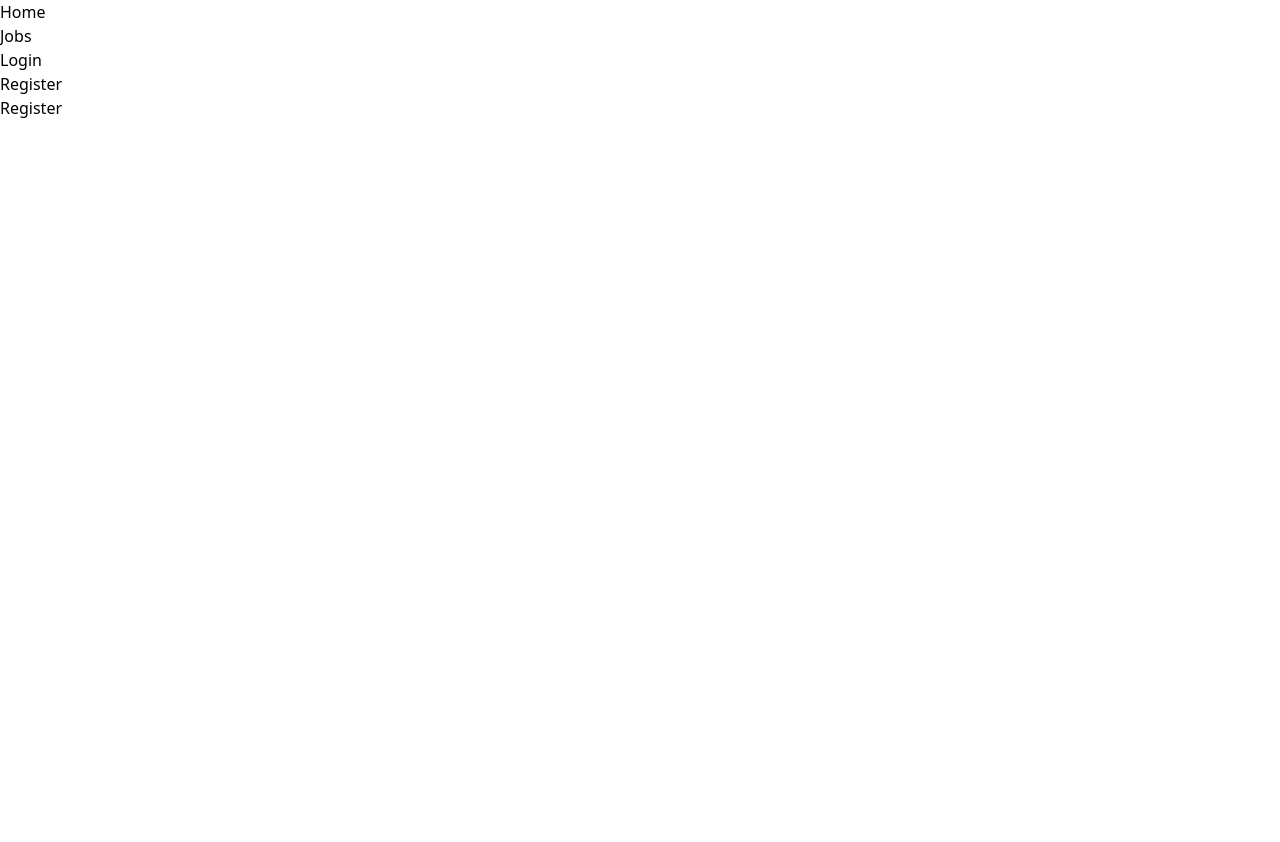
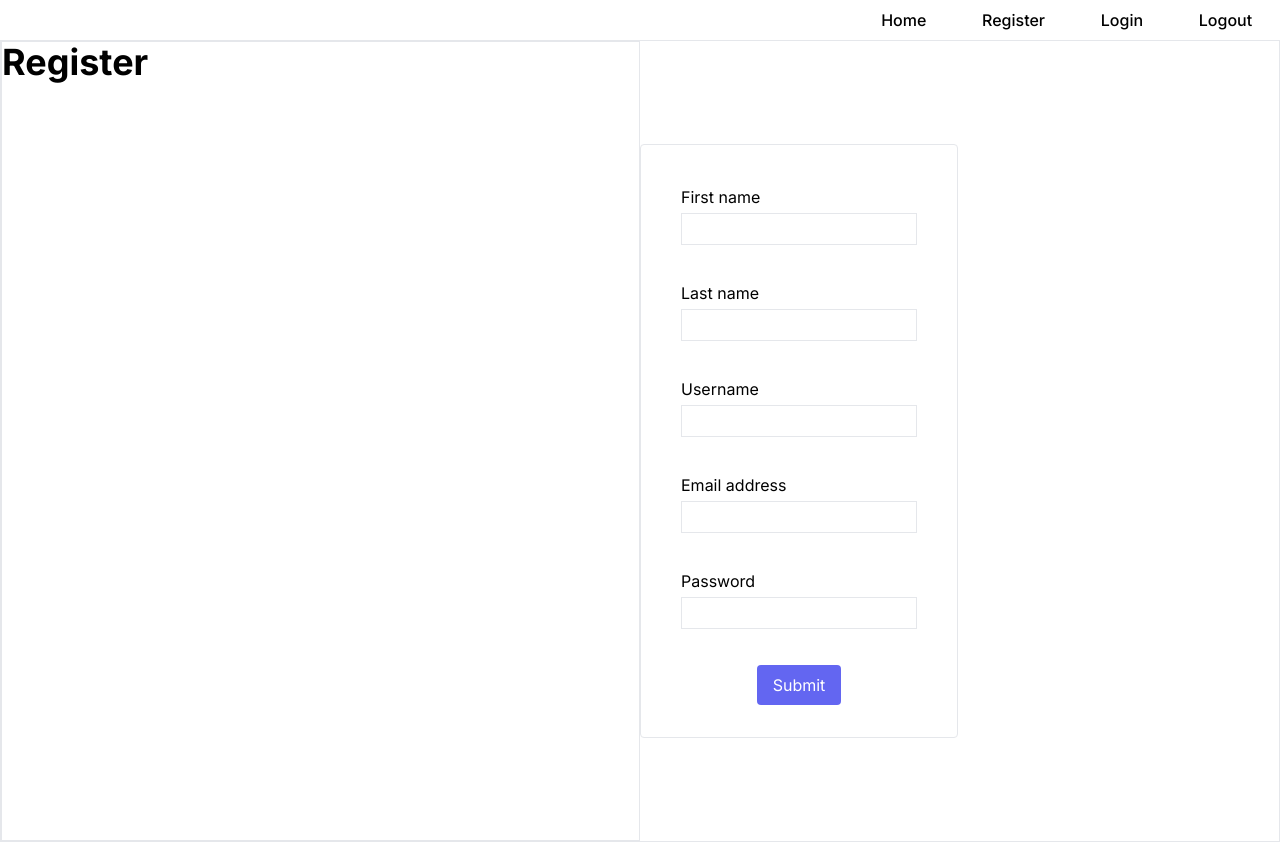
Before and after one commit to matiaslapolla/tution-webclient, a Next.js app: page /register in a window 1280 px wide. Before the commit the page ends 800 px from the top, so only its background shows below. Built offline with nearby package versions, Linux system fonts and the light colour scheme.

Commit message:
starting commit

```diff
--- a/package.json
+++ b/package.json
@@ -14,5 +14,10 @@
     "next": "^13.4.2",
     "react": "^18.2.0",
     "react-dom": "^18.2.0"
+  },
+  "devDependencies": {
+    "autoprefixer": "^10.4.14",
+    "postcss": "^8.4.21",
+    "tailwindcss": "^3.3.2"
   }
 }
--- a/src/app/components/app-router.js
+++ b/src/app/components/app-router.js
@@ -1,33 +1,40 @@
 import Link from "next/link";
+import CustomLinkButton from "./atoms/link-button";
+
+const routes = [
+  {
+    path: "/home",
+    displayText: "Home",
+  },
+  {
+    path: "/register",
+    displayText: "Register",
+  },
+  {
+    path: "/login",
+    displayText: "Login",
+  },
+  {
+    path: "/logout",
+    displayText: "Logout",
+  },
+];
 
 const AppRouter = () => {
   return (
     <>
       <div>
-				<div className="">
-					<ul>
-						<li className="">
-							<Link className="" href="/home">
-								Home
-							</Link>
+        <div className="flex justify-between">
+          <div className="w-2/3" />
+          <ul className="flex w-1/3 justify-around ">
+            {routes.map((route) => (
+              <li key={route.path}>
+                <CustomLinkButton
+                  route={route.path}
+                  linkText={route.displayText}
+                />
               </li>
-						<li>
-							<Link className="" href="/jobs">
-								Jobs
-							</Link>
-						</li>
-						<li>
-							<Link className="" href="/login">
-								Login
-							</Link>
-						</li>
-					</ul>
-					<ul>
-						<li>
-							<Link className="" href="/register">
-								Register
-							</Link>
-						</li>
+            ))}
           </ul>
         </div>
       </div>
--- /dev/null
+++ b/src/app/components/atoms/header-title-h1.js
@@ -0,0 +1,9 @@
+import React from 'react'
+
+const HeaderTitle = ({ title }) => {
+  return (
+    <h1 className="text-4xl font-bold">{title}</h1>
+  )
+}
+
+export default HeaderTitle
--- /dev/null
+++ b/src/app/components/atoms/link-button.js
@@ -0,0 +1,21 @@
+const { default: Link } = require("next/link");
+
+const CustomLinkButton = (props) => {
+  const { route, linkText, ...other } = props;
+
+  return (
+    <>
+      <Link className="" href={route}>
+        <button
+          className={
+            "text-black hover:text-indigo-500 font-medium py-2 px-4"
+          }
+        >
+          {linkText}
+        </button>
+      </Link>
+    </>
+  );
+};
+
+export default CustomLinkButton;
--- /dev/null
+++ b/src/app/components/molecules/submit-form.js
@@ -0,0 +1,101 @@
+"use client"
+
+import { useState } from "react";
+
+
+const SubmitForm = () => {
+
+  const [formValues, setFormValues] = useState({
+    email: "",
+    password: "",
+  });
+
+  const [formErrors, setFormErrors] = useState({
+    email: "",
+    password: ""
+  })
+
+  const handleChange = (e, fieldName) => {
+    setFormValues({
+      ...formValues,
+      [fieldName]: e.target.value
+    })
+  }
+
+  const validateEmail = (email) => {
+    const emailPattern = /^[^\s@]+@[^\s@]+\.[^\s@]+$/;
+    return emailPattern.test(email)
+  }
+
+  const validatePassword = (password) => {
+    const passwordPattern = /^(?=.*[a-z])(?=.*[A-Z])(?=.*\d)[a-zA-Z\d]{8,}$/;
+    return passwordPattern.test(password)
+  }
+
+  const handleSubmit = (e) => {
+    e.preventDefault()
+
+    let errors = {
+      email: "",
+      password: ""
+    }
+
+    let validEmail = validateEmail(formValues.email)
+    if (validEmail === false) {
+      errors.email = 'Invalid email'
+    }
+
+    let validPassword = validatePassword(formValues.password)
+    if (validPassword === false) {
+      errors.password = 'Invalid password'
+    }
+
+    if (validEmail && validPassword) {
+      console.log('valid')
+    } else {
+      console.log('invalid')
+      setFormErrors(errors)
+    }
+
+  }
+
+  return (
+    <>
+      <form onSubmit={handleSubmit} className="border flex flex-col gap-4 items-center w-fit rounded p-8">
+        <div className="flex gap-1 flex-col p-2 hover:bg-indigo-100 rounded-xl">
+          <label>First name</label>
+          <input onChange={(e) => handleChange(e, 'firstName')} type="text" className="hover:border-indigo-500 w-auto border h-8" />
+          <p className="text-red-500">{formErrors.firstName}</p>
+        </div>
+        <div className="flex gap-1 flex-col p-2 hover:bg-indigo-100 rounded-xl">
+          <label>Last name</label>
+          <input onChange={(e) => handleChange(e, 'lastName')} type="text" className="hover:border-indigo-500 w-auto border h-8" />
+          <p className="text-red-500">{formErrors.lastName}</p>
+        </div>
+        <div className="flex gap-1 flex-col p-2 hover:bg-indigo-100 rounded-xl">
+          <label>Username</label>
+          <input onChange={(e) => handleChange(e, 'username')} type="text" className="hover:border-indigo-500 w-auto border h-8" />
+          <p className="text-red-500">{formErrors.username}</p>
+        </div>
+        <div className="flex gap-1 flex-col p-2 hover:bg-indigo-100 rounded-xl">
+          <label>Email address</label>
+          <input onChange={(e) => handleChange(e, 'email')} type="email" className="hover:border-indigo-500 w-auto border h-8" />
+          <p className="text-red-500">{formErrors.email}</p>
+        </div>
+        <div className="flex gap-1 flex-col p-2 hover:bg-indigo-100 rounded-xl">
+          <label>Password</label>
+          <input onChange={(e) => handleChange(e, 'password')} type="password" className="hover:border-indigo-500 w-auto border h-8" />
+          <p className="text-red-500">{formErrors.password}</p>
+        </div>
+        <button type="submit" className="bg-indigo-500 rounded text-white px-4 py-2 mt-2">
+          Submit
+        </button>
+      </form>
+      {formValues.email}
+      {formValues.password}
+    </>
+  );
+
+}
+
+export default SubmitForm;
--- a/src/app/layout.js
+++ b/src/app/layout.js
@@ -1,14 +1,17 @@
+import { Inter } from "next/font/google";
 import AppRouter from "./components/app-router";
 import "./globals.css";
 
+const inter = Inter({ subsets: ["latin"], display: "swap" });
+
 export const metadata = {
 	title: "Tution",
-	description: "El lugar de Tu Tienda Online",
+	description: "Tu Tienda Online",
 };
 
 export default function RootLayout({ children }) {
 	return (
-		<html lang="es">
+		<html lang="es" className={inter.className}>
 			<body>
 				<AppRouter />
 				{children}
--- /dev/null
+++ b/src/app/logout/page.js
@@ -0,0 +1,7 @@
+import React from "react";
+
+const Logout = () => {
+	return <div>Logout</div>;
+};
+
+export default Logout;
--- a/src/app/page.js
+++ b/src/app/page.js
@@ -1,7 +1,3 @@
-import { Inter } from "next/font/google";
-import AppRouter from "./components/app-router";
-const inter = Inter({ subsets: ["latin"] });
-
 export default function Home() {
 	return <main></main>;
 }
--- a/src/app/register/page.js
+++ b/src/app/register/page.js
@@ -1,7 +1,19 @@
-import React from "react";
+import SubmitForm from "../components/molecules/submit-form";
+import HeaderTitle from "../components/atoms/header-title-h1";
 
 const Register = () => {
-	return <div>Register</div>;
+  return (
+    <>
+      <div className="flex w-screen items-center border justify-center h-full">
+        <div className="w-1/2 border h-screen">
+          <HeaderTitle title="Register" />
+        </div>
+        <div className="w-1/2">
+          <SubmitForm />
+        </div>
+      </div>
+    </>
+  );
 };
 
 export default Register;
--- a/tailwind.config.js
+++ b/tailwind.config.js
@@ -1,18 +1,8 @@
 /** @type {import('tailwindcss').Config} */
 module.exports = {
-  content: [
-    './src/pages/**/*.{js,ts,jsx,tsx}',
-    './src/components/**/*.{js,ts,jsx,tsx}',
-    './src/app/**/*.{js,ts,jsx,tsx}',
-  ],
-  theme: {
-    extend: {
-      backgroundImage: {
-        'gradient-radial': 'radial-gradient(var(--tw-gradient-stops))',
-        'gradient-conic':
-          'conic-gradient(from 180deg at 50% 50%, var(--tw-gradient-stops))',
-      },
-    },
-  },
-  plugins: [],
-}
+	content: ["./src/**/*.{js,ts,jsx,tsx,mdx}", "./public/**/*.html"],
+	theme: {
+		extend: {},
+	},
+	plugins: [],
+};
```
Also changed, not shown: src/app/globals.css (+0 -24 lines), readme-images/what-is-atomic-design.png (added), 1 other file (tests, documents, lock files or other folders). Lines whose indentation alone changed are shown as unchanged.
